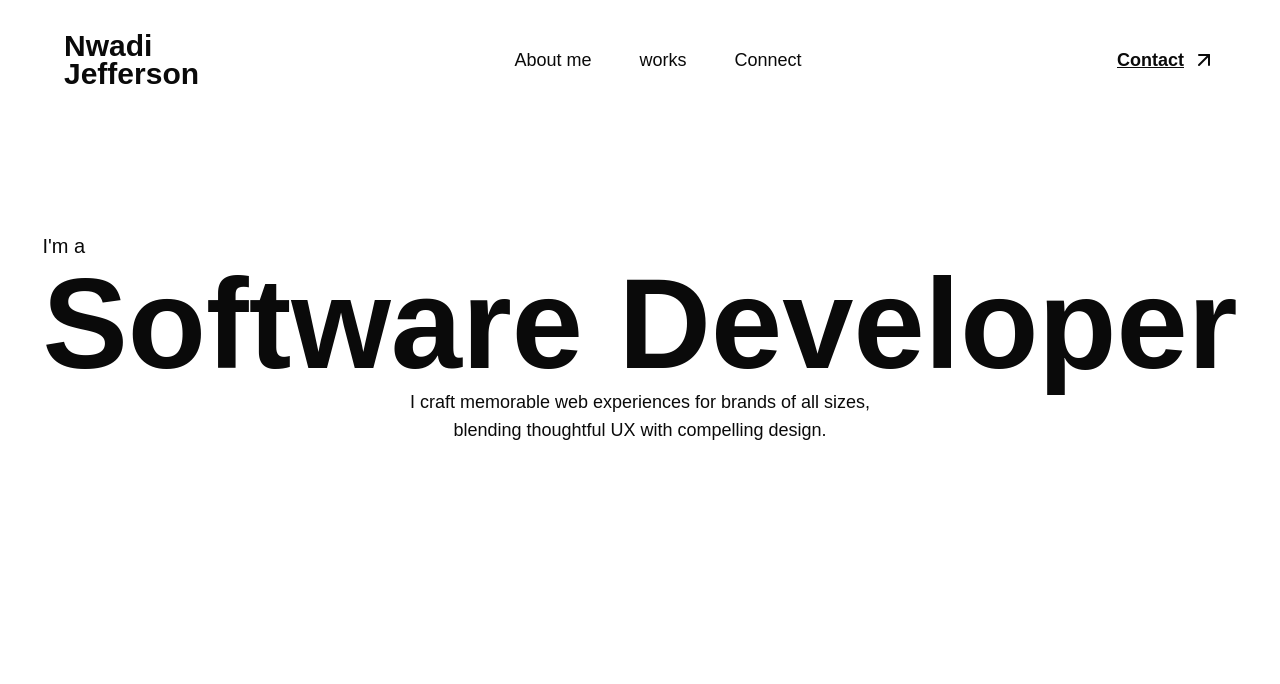
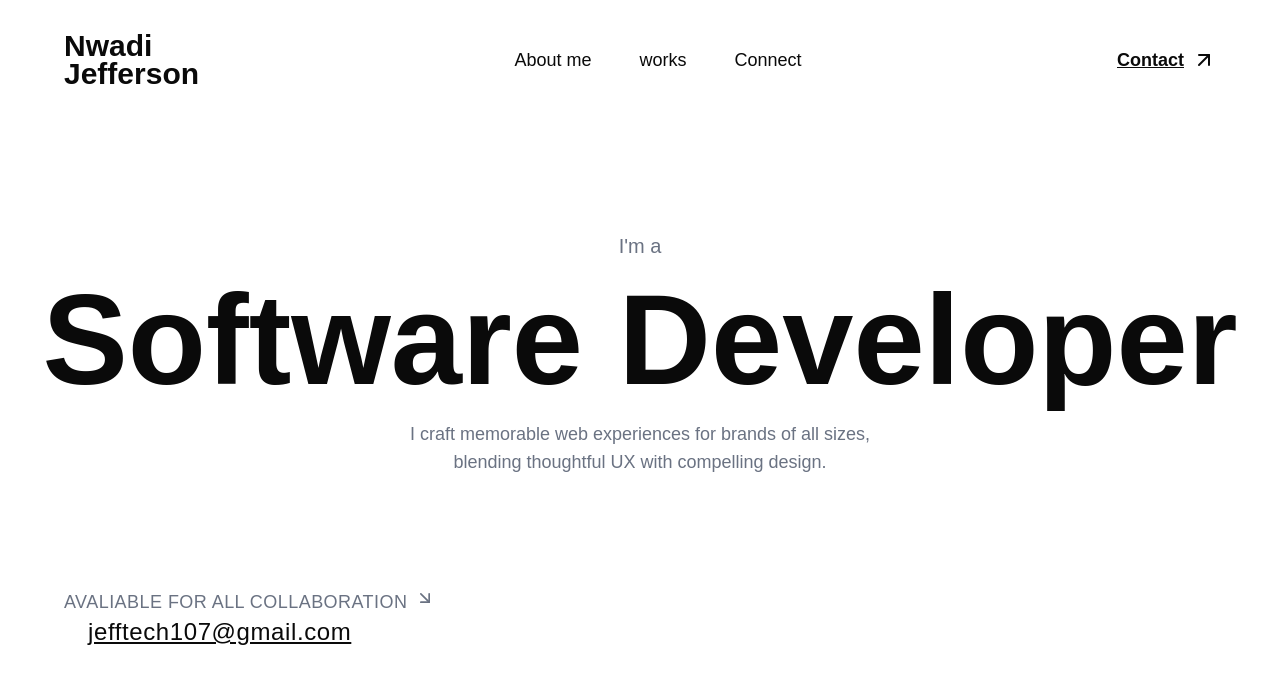
Before and after one commit to jeff-nwadi/Jefferson, a Next.js app in the folder jefferson/: page / in a window 1280 px wide. Shown: the top 684 px of the page. Built offline with nearby package versions, Linux system fonts and the light colour scheme; a web font is replaced by a local one.

Commit message:
Refactor HeroSection component for improved structure and readability

```diff
--- a/jefferson/components/HeroSection.tsx
+++ b/jefferson/components/HeroSection.tsx
@@ -1,22 +1,47 @@
+import { ArrowDownRight } from 'lucide-react';
 import Image from 'next/image';
+import Link from 'next/link';
 import React from 'react';
-
 
 export const HeroSection = () => {
   return (
+    <>
       <main className="py-28 flex justify-center items-center ">
         <div className="">
-        <h3 className="text-start text-[12px] lg:text-xl"> I'm a </h3>
-        <h2 className="font-extrabold text-4xl md:text-6xl lg:text-9xl cta-text wider ">
+          <h2 className="flex flex-col text-center md:items-center md:gap-4 gap-2 lg:mb-4 mb-2 ">
+            <span className="text-[12px] lg:text-xl text-gray-500">I'm a</span>
+            <span className="font-extrabold text-5xl md:text-7xl lg:text-9xl cta-text wider ">
               Software Developer
+            </span>
           </h2>
-        <h3 className="md:text-center md:text-sm flex flex-col text-[8px] lg:text-lg">
+          <h3 className="md:text-center md:text-sm text-[12px] lg:text-lg text-gray-500">
+            <div className="hidden md:flex flex-col">
               <span>
                 I craft memorable web experiences for brands of all sizes,
               </span>
               <span>blending thoughtful UX with compelling design.</span>
+            </div>
+
+            <div className="md:hidden flex text-sm text-center w-sm items-center justify-center m-0">
+              <span>
+                Designing memorable web experiences for brands, big and small.
+              </span>
+            </div>
           </h3>
         </div>
       </main>
+
+      <section className="lg:px-16 md:px-8 px-5">
+        <Link href="">
+          <span className="text-gray-500 uppercase lg:text-lg md:text-sm text-[12px] flex gap-2 tracking-tight lg:tracking-wide">
+            Avaliable for all Collaboration
+            <ArrowDownRight className='h-5 w-5' />
+          </span>
+          <span className='pl-6 font-medium lg:text-2xl md:text-xl text-lg underline tracking-tighter lg:tracking-wide'>
+            jefftech107@gmail.com
+          </span>
+        </Link>
+      </section>
+    </>
   );
 };
```
Lines whose indentation alone changed are shown as unchanged.
